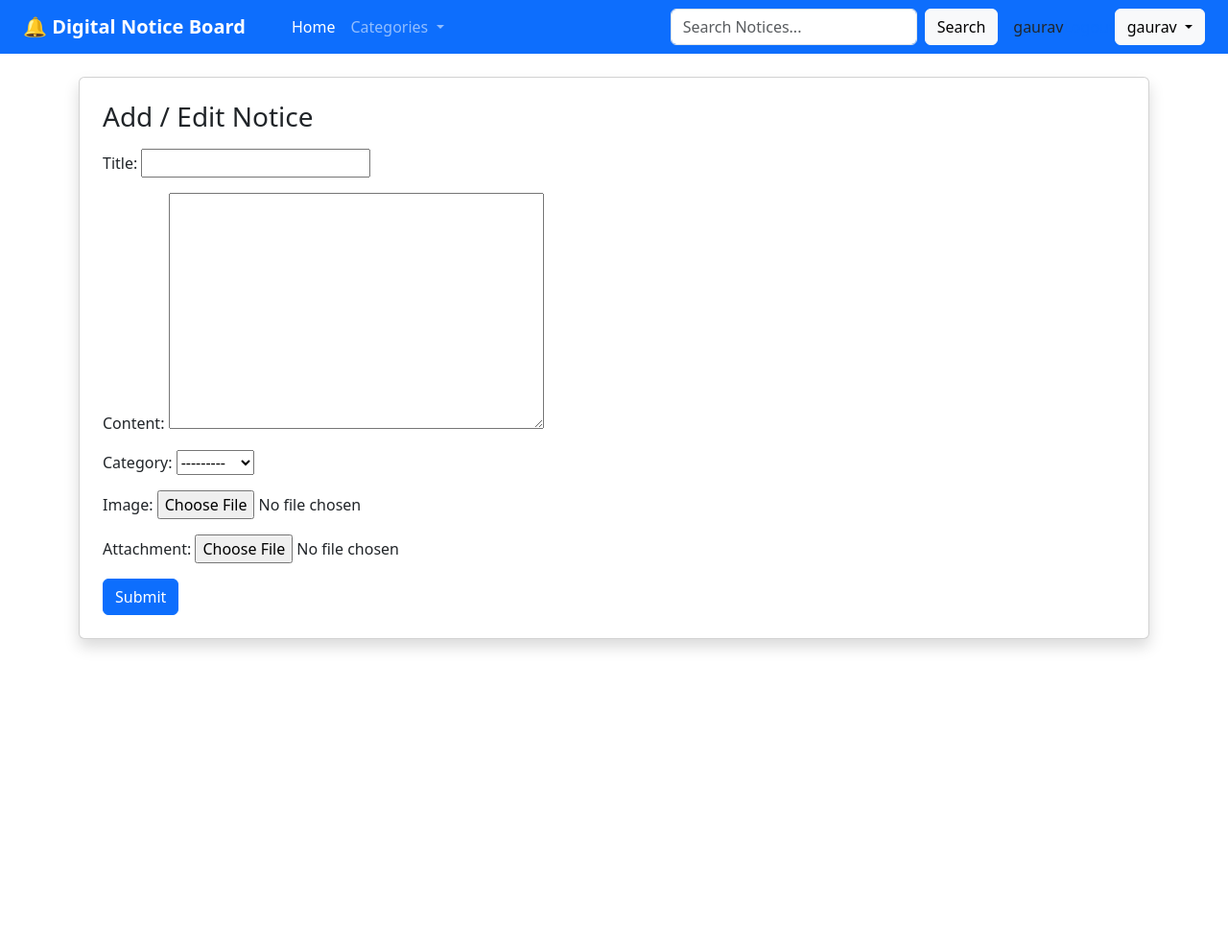
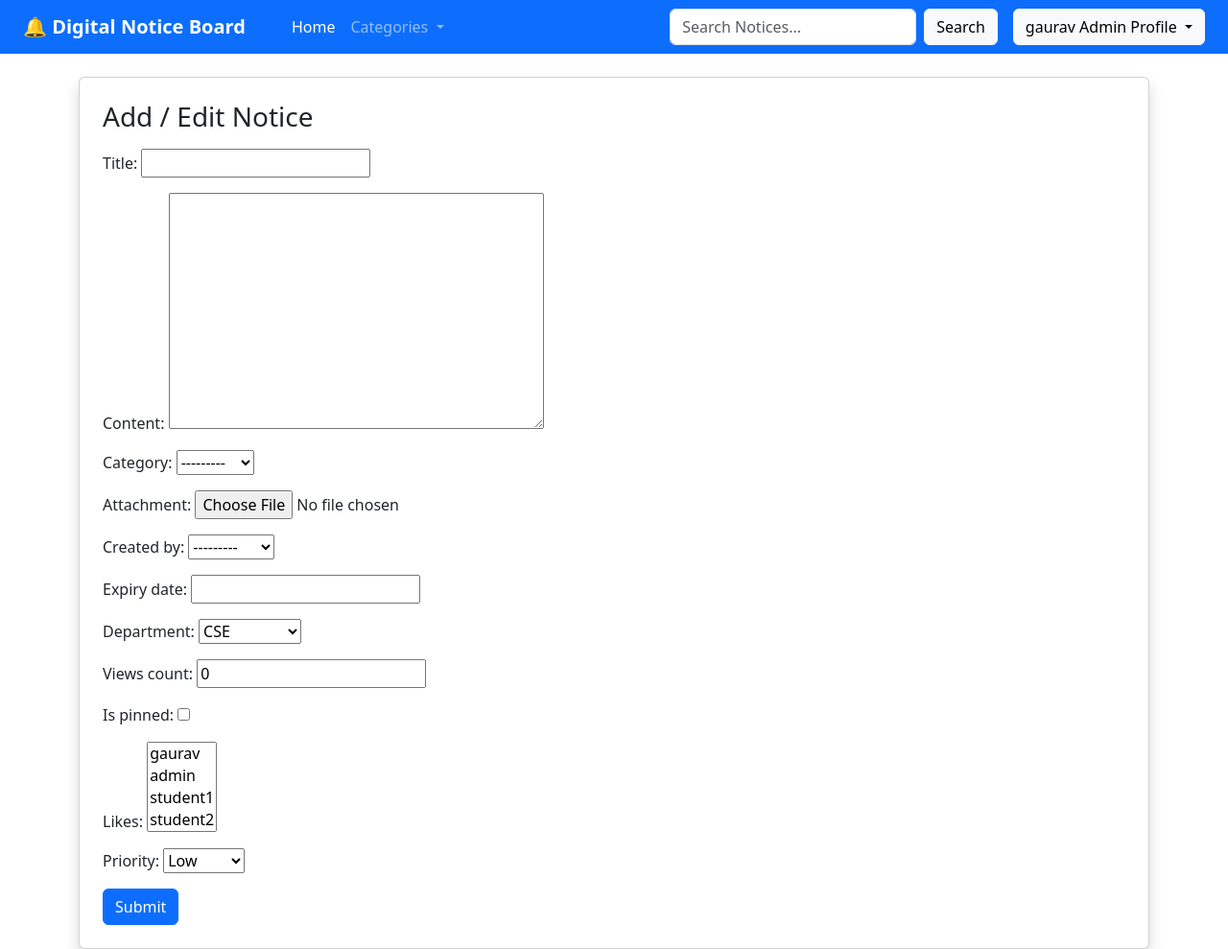
Before and after one commit to Gaurav-Wararkar2025/College-Project, a Django app: page /add/ in a window 1280 px wide. Shown: the whole page at 96% size. Before the commit the page ends 677 px from the top, so only its background shows below. Run offline with Django 5.2, Linux system fonts and the light colour scheme; a user stored in the database is signed in; data comes from the database, SQL or seed files in the repository.

Commit message:
Setted priority to notices,added pinned feature, like count,automatic expiry date

```diff
--- a/DigitalNoticeBoard/noticeboard/apps.py
+++ b/DigitalNoticeBoard/noticeboard/apps.py
@@ -2,4 +2,8 @@ from django.apps import AppConfig
 
 
 class NoticeboardConfig(AppConfig):
+    default_auto_field = 'django.db.models.BigAutoField'
     name = 'noticeboard'
+
+    def ready(self):
+        import noticeboard.signals
--- a/DigitalNoticeBoard/noticeboard/forms.py
+++ b/DigitalNoticeBoard/noticeboard/forms.py
@@ -5,3 +5,4 @@ class NoticeForm(forms.ModelForm):
     class Meta:
         model = Notice
         fields = ['title', 'content', 'category', 'image', 'attachment']
+        fields = '__all__'
--- a/DigitalNoticeBoard/noticeboard/models.py
+++ b/DigitalNoticeBoard/noticeboard/models.py
@@ -1,5 +1,6 @@
 from django.db import models
 from django.contrib.auth.models import User
+from django.utils import timezone
 
 class Category(models.Model):
     name = models.CharField(max_length=100)
@@ -8,14 +9,59 @@ class Category(models.Model):
         return self.name
 
 
+
+from django.contrib.auth.models import User
+
+class Profile(models.Model):
+
+    DEPARTMENT_CHOICES = [
+        ('cse', 'CSE'),
+        ('ece', 'ECE'),
+        ('mech', 'Mechanical'),
+        ('mba', 'MBA'),
+    ]
+
+    user = models.OneToOneField(User, on_delete=models.CASCADE)
+    department = models.CharField(
+        max_length=20,
+        choices=DEPARTMENT_CHOICES
+    )
+
+    def __str__(self):
+        return self.user.username
+
+
 class Notice(models.Model):
     title = models.CharField(max_length=255)
     content = models.TextField()
     category = models.ForeignKey(Category, on_delete=models.CASCADE)
-    image = models.ImageField(upload_to='notice_images/', null=True, blank=True)
     attachment = models.FileField(upload_to='notice_files/', null=True, blank=True)
     created_by = models.ForeignKey(User, on_delete=models.CASCADE)
     created_at = models.DateTimeField(auto_now_add=True)
+    expiry_date = models.DateTimeField(null=True, blank=True)
+
+    department = models.CharField(
+        max_length=20,
+        choices=Profile.DEPARTMENT_CHOICES,
+        default='cse'
+    )
+
+    views_count = models.IntegerField(default=0)
+    is_pinned = models.BooleanField(default=False)
+    likes = models.ManyToManyField(User, related_name='liked_notices', blank=True)
+
+    # ✅ MOVE THIS INSIDE
+    PRIORITY_CHOICES = [
+        ('low', 'Low'),
+        ('medium', 'Medium'),
+        ('high', 'High'),
+    ]
+
+    priority = models.CharField(
+        max_length=10,
+        choices=PRIORITY_CHOICES,
+        default='low'
+    )
 
     def __str__(self):
         return self.title
--- a/DigitalNoticeBoard/noticeboard/templates/noticeboard/base.html
+++ b/DigitalNoticeBoard/noticeboard/templates/noticeboard/base.html
@@ -56,11 +56,8 @@
         </form>
 
         <!-- Admin Dropdown -->
-        {% if user.is_authenticated %} {{ user.username }}
-        <a href="{% url 'logout' %}">Logout</a>
-        {% else %}
-        <a href="{% url 'login' %}">Login</a>
-        {% endif %}
+
+
 
         <div class="dropdown">
           <button
@@ -68,6 +65,7 @@
             data-bs-toggle="dropdown"
           >
             {{ user.username }}
+            Admin Profile
           </button>
           <ul class="dropdown-menu dropdown-menu-end">
             <li>
--- a/DigitalNoticeBoard/noticeboard/templates/noticeboard/notice_form.html
+++ b/DigitalNoticeBoard/noticeboard/templates/noticeboard/notice_form.html
@@ -7,30 +7,17 @@
     <form method="post" enctype="multipart/form-data">
     {% csrf_token %}
 
+    {{ form.non_field_errors }}
+
+    {% for field in form %}
         <div class="mb-3">
-            {{ form.title.label_tag }}
-            {{ form.title }}
+            {{ field.label_tag }}
+            {{ field }}
+            <div class="text-danger">
+                {{ field.errors }}
             </div>
-
-        <div class="mb-3">
-            {{ form.content.label_tag }}
-            {{ form.content }}
         </div>
-
-        <div class="mb-3">
-            {{ form.category.label_tag }}
-            {{ form.category }}
-        </div>
-
-        <div class="mb-3">
-            {{ form.image.label_tag }}
-            {{ form.image }}
-        </div>
-
-        <div class="mb-3">
-            {{ form.attachment.label_tag }}
-            {{ form.attachment }}
-        </div>
+    {% endfor %}
 
     <button type="submit" class="btn btn-primary">
         Submit
--- a/DigitalNoticeBoard/noticeboard/urls.py
+++ b/DigitalNoticeBoard/noticeboard/urls.py
@@ -11,4 +11,6 @@ urlpatterns = [
     path('notice/<int:pk>/', views.notice_detail, name='notice_detail'),
     path('login/', views.login_view, name='login'),
     path('logout/', views.logout_view, name='logout'),
+    path('analytics/', views.analytics_dashboard, name='analytics'),
+    path('like/<int:pk>/', views.like_notice, name='like_notice'),
 ]
--- a/DigitalNoticeBoard/noticeboard/views.py
+++ b/DigitalNoticeBoard/noticeboard/views.py
@@ -7,6 +7,7 @@ from django.http import HttpResponseForbidden
 
 from .models import Notice, Category
 from .forms import NoticeForm
+from django.utils import timezone
 
 
 # ======================================================
@@ -21,29 +22,49 @@ from django.contrib.auth.decorators import user_passes_test
 def staff_check(user):
     return user.is_staff
 
+from django.db import models
 
 def home(request):
-
 
     notices = Notice.objects.select_related('category').all()
     categories = Category.objects.all()
 
+    # -------------------------------------------------
+    # EXPIRY FILTER (Hide expired notices)
+    # -------------------------------------------------
+    notices = notices.filter(
+        models.Q(expiry_date__isnull=True) |
+        models.Q(expiry_date__gt=timezone.now())
+    )
+
+    # -------------------------------------------------
+    # ROLE-BASED DEPARTMENT FILTER
+    # -------------------------------------------------
+    #if request.user.is_authenticated:
+     #   user_dept = request.user.profile.department
+      #  notices = notices.filter(department=user_dept)
+
+    # -------------------------------------------------
     # SEARCH
+    # -------------------------------------------------
     search_query = request.GET.get('search')
     if search_query:
         notices = notices.filter(
-            Q(title__icontains=search_query) |
-            Q(content__icontains=search_query)
+            title__icontains=search_query
         )
 
+    # -------------------------------------------------
     # CATEGORY FILTER
+    # -------------------------------------------------
     category_id = request.GET.get('category')
     if category_id and category_id != "all":
         notices = notices.filter(category_id=category_id)
 
-    # SORTING
+    # -------------------------------------------------
+    # PINNING + SORTING
+    # -------------------------------------------------
     sort = request.GET.get('sort', '-created_at')
-    notices = notices.order_by(sort)
+    notices = notices.order_by('-is_pinned', sort)
 
     context = {
         'notices': notices,
@@ -51,7 +72,6 @@ def home(request):
     }
 
     return render(request, 'noticeboard/home.html', context)
-
 
 # ===============================
 # ADMIN DASHBOARD (Advanced View)
@@ -184,24 +204,31 @@ def edit_notice(request, pk):
 # ===============================
 # DELETE NOTICE (Staff Only)
 # ===============================
+from django.shortcuts import get_object_or_404, redirect, render
+from django.contrib.auth.decorators import login_required, user_passes_test
+from django.http import HttpResponseForbidden
+from django.contrib import messages
+from .models import Notice
+
+def staff_check(user):
+    return user.is_staff
+
+
 @login_required(login_url='login')
 @user_passes_test(staff_check)
 def delete_notice(request, pk):
-    """
-    Only staff users can delete notices.
-    """
-
-    if not request.user.is_staff:
-        return HttpResponseForbidden("You are not authorized to delete notices.")
 
     notice = get_object_or_404(Notice, pk=pk)
 
-    if request.method == 'POST':
+    if request.method == "POST":
         notice.delete()
         messages.success(request, "Notice deleted successfully.")
         return redirect('home')
 
-    return render(request, 'noticeboard/confirm_delete.html', {'notice': notice})
+    # If GET → show confirmation page
+    return render(request, 'noticeboard/confirm_delete.html', {
+        'notice': notice
+    })
 
 
 
@@ -211,6 +238,9 @@ from django.shortcuts import get_object_or_404
 
 def notice_detail(request, pk):
     notice = get_object_or_404(Notice, pk=pk)
+    notice.views_count += 1
+    notice.save()
+    notices = notices.order_by('-is_pinned', '-created_at')
 
     return render(request, 'noticeboard/notice_detail.html', {
         'notice': notice
@@ -252,3 +282,31 @@ from django.contrib.auth import logout
 def logout_view(request):
     logout(request)
     return redirect('home')
+
+
+
+from django.http import JsonResponse
+
+@login_required(login_url='login')
+def like_notice(request, pk):
+
+    notice = get_object_or_404(Notice, pk=pk)
+
+    if request.user in notice.likes.all():
+        notice.likes.remove(request.user)
+        liked = False
+    else:
+        notice.likes.add(request.user)
+        liked = True
+
+    return JsonResponse({
+        'liked': liked,
+        'total_likes': notice.likes.count()
+    })
+
+
+@login_required(login_url='login')
+@user_passes_test(staff_check)
+def analytics_dashboard(request):
+    notices = Notice.objects.all()
+    return render(request, 'noticeboard/analytics.html', {'notices': notices})
```
Also changed, not shown: DigitalNoticeBoard/noticeboard/signals.py (added, +16 -0 lines), DigitalNoticeBoard/noticeboard/templates/noticeboard/analytics.html (added, +21 -0 lines), DigitalNoticeBoard/noticeboard/templates/noticeboard/confirm_delete.html (added, +35 -0 lines), DigitalNoticeBoard/noticeboard/templates/noticeboard/home.html (+82 -32 lines), DigitalNoticeBoard/noticeboard/templates/noticeboard/style.css (deleted, +0 -48 lines), DigitalNoticeBoard/db.sqlite3, DigitalNoticeBoard/noticeboard/migrations/0003_notice_expiry_date.py (added), DigitalNoticeBoard/noticeboard/migrations/0004_profile.py (added), DigitalNoticeBoard/noticeboard/migrations/0005_notice_department_notice_is_pinned_notice_likes_and_more.py (added), DigitalNoticeBoard/noticeboard/migrations/0006_remove_notice_image_notice_priority.py (added), DigitalNoticeBoard/noticeboard/templates/style.css (deleted). Lines whose indentation alone changed are shown as unchanged.
